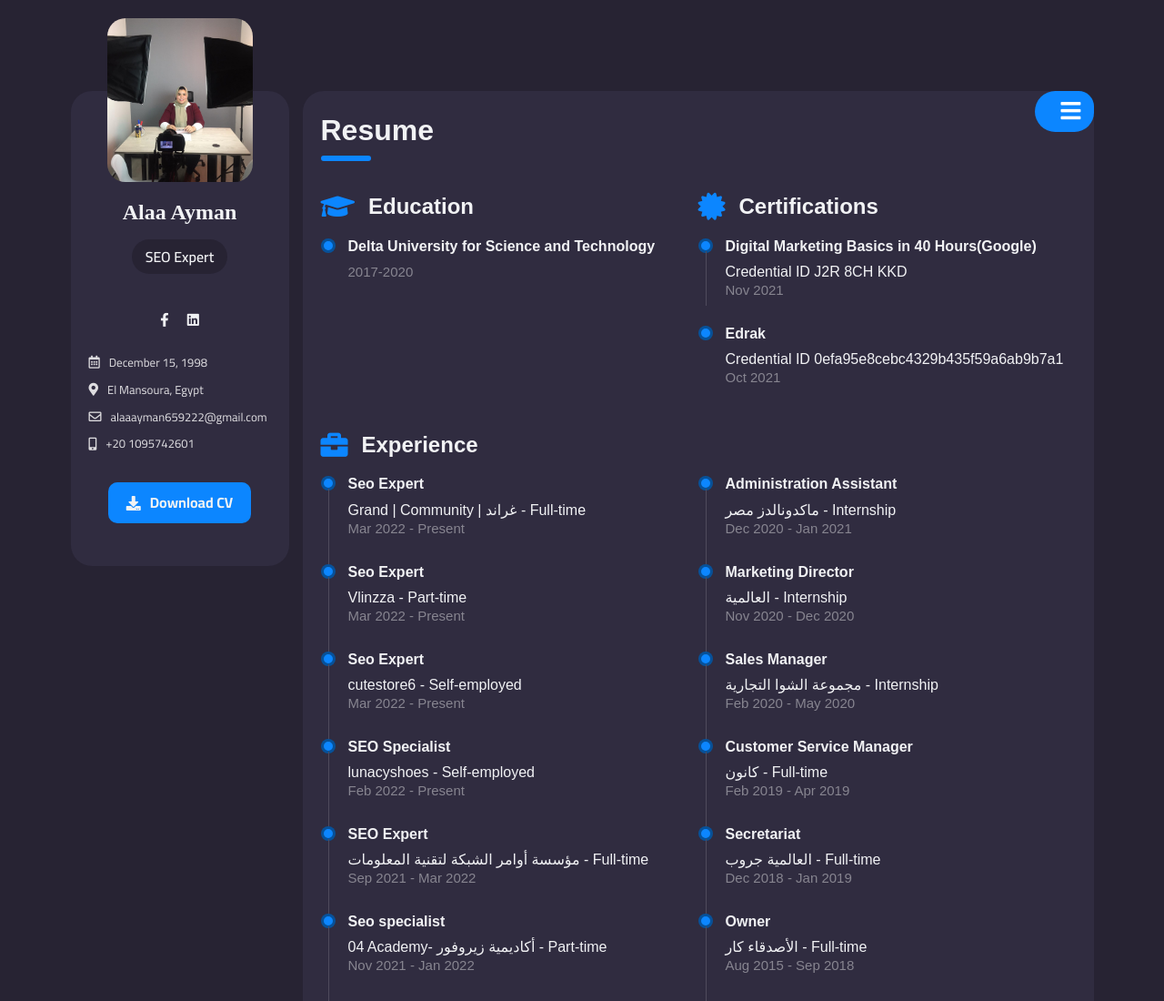
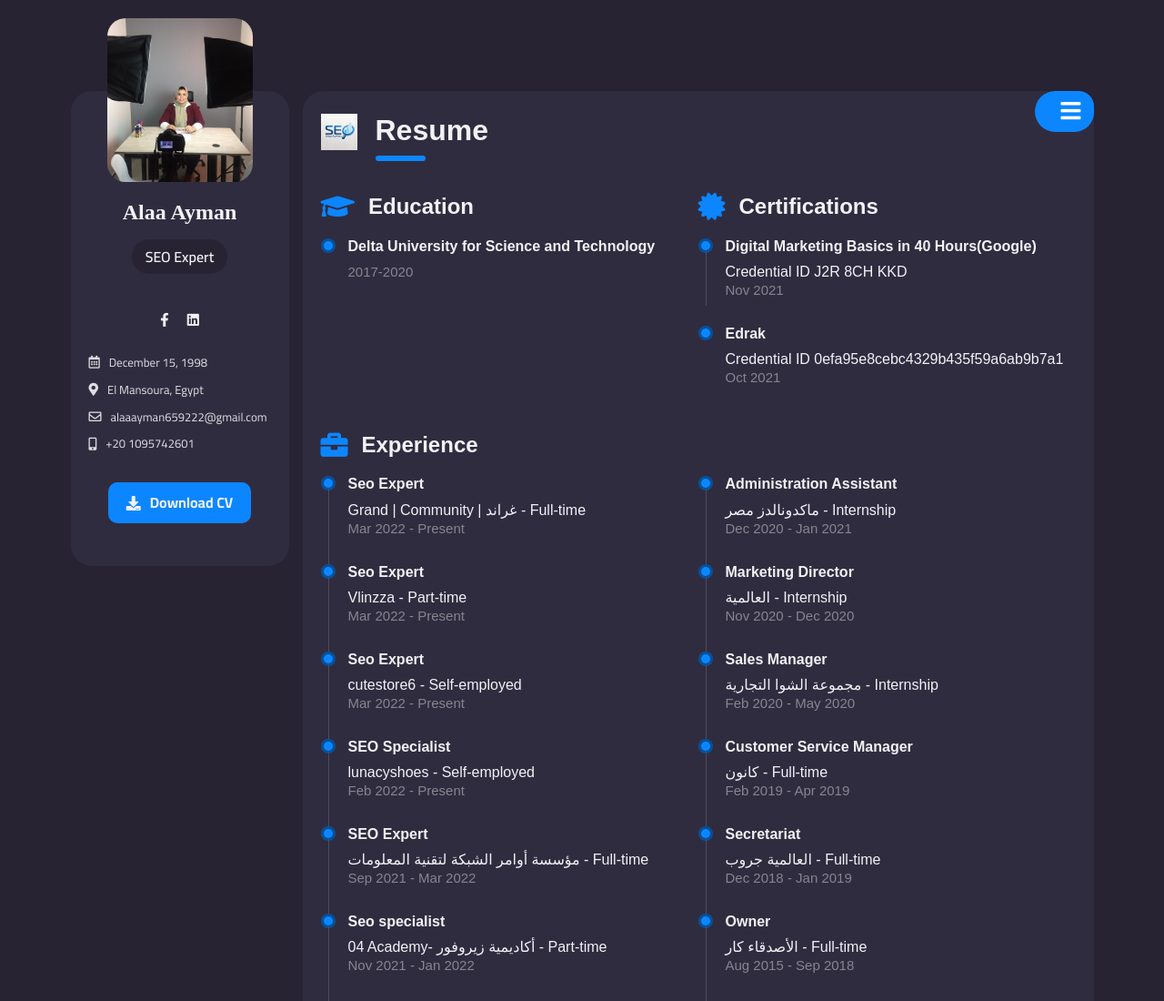
Before and after one commit to shadyaabed/Seo, a plain HTML site: page resume.html in a window 1280 px wide. Shown: the top 1100 px of the page at 91% size. Drawn offline with Linux system fonts and the light colour scheme.

Commit message:
edit logo

```diff
--- a/css/home.scss
+++ b/css/home.scss
@@ -299,6 +299,16 @@ h6 {
         }
       }
       .header {
+        .head{
+          display: flex;
+          align-items: flex-start;
+          gap: 20px;
+          justify-content: flex-start;
+          img {
+            min-width: 40px;
+            max-width: 40px;
+            height: 40px;
+          }
           h1 {
             font-family: "Archivo", sans-serif;
             margin: 0;
@@ -316,6 +326,7 @@ h6 {
               height: 6px;
               background-color: var(--icon_after);
               border-radius: 10px;
+            }
           }
         }
         .ft_p,
--- a/resume.html
+++ b/resume.html
@@ -66,7 +66,10 @@
             <button class="open_menu"><i class="fas fa-bars"></i></button>
           </div>
           <div class="header">
-            <h1>Resume</h1>
+            <div class="head">
+              <img src="./image/head.jpg" alt="">
+              <h1>Resume</h1>
+            </div>
           </div>
           <div class="upper_container">
             <div class="edu_lic">
```
Also changed, not shown: index.html (+4 -1 lines), portfolio.html (+4 -1 lines), css/home.css, image/head.jpg (added), 1 other file. Lines whose indentation alone changed are shown as unchanged.
